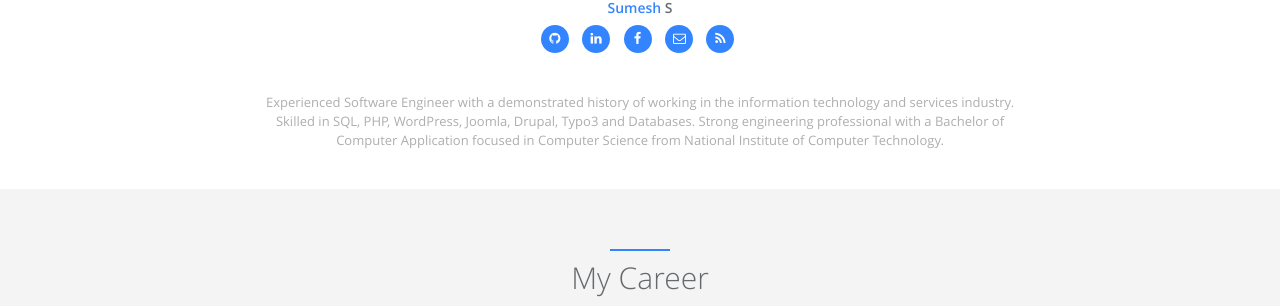
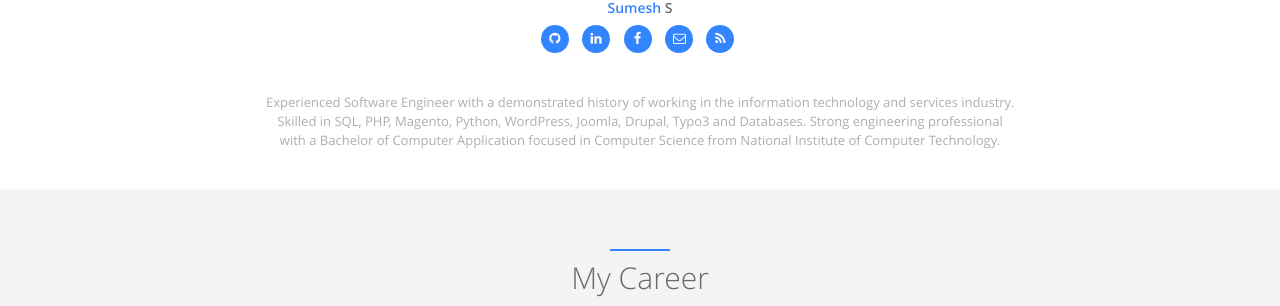
Before and after one commit to sumeshsr/sumeshsr.github.io, a Jekyll site: the page built from index.html, in a window 1280 px wide and 900 px high, scrolled down 563 px. Shown: the part 167-473 px from the top of the window. Built offline with Jekyll 4.4.1, drawn with Linux system fonts in a browser that asks for light colours.

Commit message:
Update _config.yml

```diff
--- a/_config.yml
+++ b/_config.yml
@@ -28,7 +28,7 @@
   skill_icon2:
     - name: fa-linux
     - name: icon-apache
-  desc: Experienced Software Engineer with a demonstrated history of working in the information technology and services industry. Skilled in SQL, PHP, WordPress, Joomla, Drupal, Typo3 and Databases. Strong engineering professional with a Bachelor of Computer Application focused in Computer Science from National Institute of Computer Technology.   # Describe yourself.
+  desc: Experienced Software Engineer with a demonstrated history of working in the information technology and services industry. Skilled in SQL, PHP, Magento, Python, WordPress, Joomla, Drupal, Typo3 and Databases. Strong engineering professional with a Bachelor of Computer Application focused in Computer Science from National Institute of Computer Technology.   # Describe yourself.
 
 # comment
 disqus:  # if you wanna comment feature, go to https://disqus.com/ to get your configuration; if not, comment following two lines.
```
